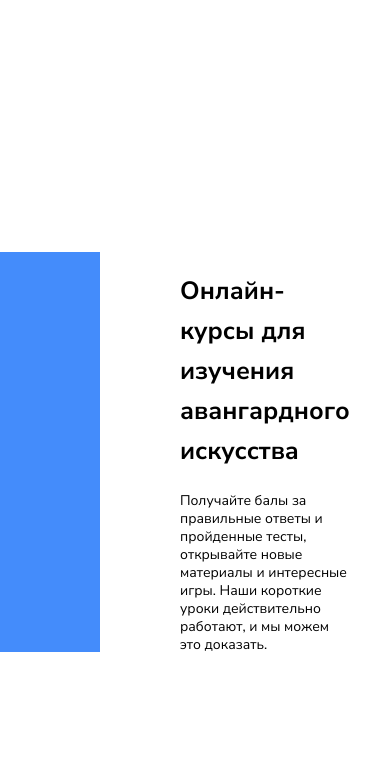
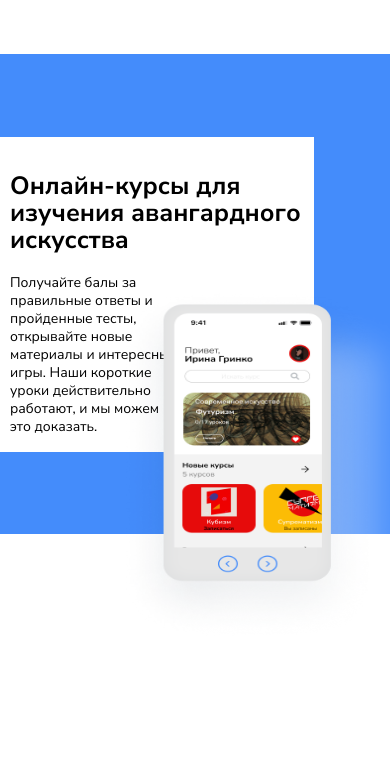
Before and after one commit to UlyanaZhidko/ProArt, a plain HTML site: page index.html in a window 390 px wide. Shown: the part 1766-2544 px from the top of the page. Drawn offline with Linux system fonts and the light colour scheme.

Commit message:
add: media courses-banner

```diff
--- a/style.css
+++ b/style.css
@@ -679,6 +679,25 @@ body {
     .advantage__block {
         width: auto;
     }
+    .courses-banner {
+        margin: 0;
+    }
+    .courses-banner__block {
+        margin: 0 20px;
+        padding: 0 20px;
+    }
+    .courses-banner__block__title {
+        font-size: 30px;
+        line-height: 32px;
+        width: 350px;
+    }
+    .courses-banner__img {
+        width: 300px;
+        margin-left: -40px;
+    }
+    .courses-banner__block-img {
+        margin: auto;
+    }
 }
 
 @media(max-width: 600px) {
@@ -738,6 +757,7 @@ body {
     }
     .main-title {
         font-size: 25px;
+        line-height: 27px;
     }
     .advantage__card-title {
         font-size: 18px;
@@ -758,4 +778,30 @@ body {
     .advantage__card-text {
         max-width: 185px;
     }
+    .courses-banner {
+        margin-top: 60px;
+        height: 480px;
+    }
+    .courses-banner__block {
+        margin: 0;
+        padding: 0 100px 0 10px;
+        height: 315px;
+    }
+    .courses-banner__block-text {
+        width: 204px;
+    }
+    .courses-banner__block-img {
+        margin-top: 145px;
+        margin-left: -160px;
+    }
+    .courses-banner__img {
+        height: 379px;
+        margin-top: 85px;
+    }
+    .courses-banner__block__title {
+        width: 300px;
+    }
+    .courses-banner__block__desc {
+        width: 170px;
+    }
 }
```
